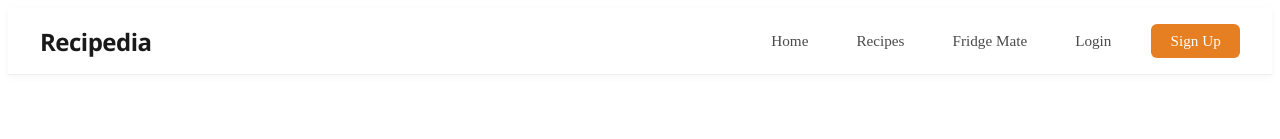
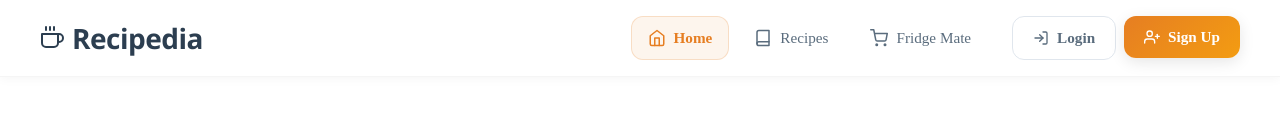
Before and after one commit to Arjun140205/Recipedia, a React (Create React App) app in the folder client/: page / in a window 1280 px wide. Shown: the top 139 px of the page. Built offline with nearby package versions, Linux system fonts and the light colour scheme.

Commit message:
style: refine Navbar appearance and responsiveness

```diff
--- a/client/src/component/Navbar.jsx
+++ b/client/src/component/Navbar.jsx
@@ -1,12 +1,27 @@
-import { Link, useNavigate } from 'react-router-dom';
+import { Link, useNavigate, useLocation } from 'react-router-dom';
 import { useEffect, useState } from 'react';
 import { toast } from 'react-toastify';
+import { motion, AnimatePresence } from 'framer-motion';
+import {
+  FiHome,
+  FiBook,
+  FiShoppingCart,
+  FiUser,
+  FiLogOut,
+  FiLogIn,
+  FiUserPlus,
+  FiMenu,
+  FiX,
+  FiCoffee
+} from 'react-icons/fi';
 
 const Navbar = () => {
   const [isAuthenticated, setIsAuthenticated] = useState(false);
   const [isMobile, setIsMobile] = useState(window.innerWidth <= 768);
   const [menuOpen, setMenuOpen] = useState(false);
+  const [isScrolled, setIsScrolled] = useState(false);
   const navigate = useNavigate();
+  const location = useLocation();
 
   useEffect(() => {
     const checkAuth = () => {
@@ -27,21 +42,56 @@ const Navbar = () => {
     return () => window.removeEventListener('resize', handleResize);
   }, []);
 
+  useEffect(() => {
+    const handleScroll = () => {
+      setIsScrolled(window.scrollY > 10);
+    };
+    window.addEventListener('scroll', handleScroll);
+    return () => window.removeEventListener('scroll', handleScroll);
+  }, []);
+
   const handleLogout = () => {
     localStorage.removeItem('token');
     setIsAuthenticated(false);
     toast.info('Successfully logged out! 👋');
     navigate('/');
+    setMenuOpen(false);
   };
 
+  const isActivePath = (path) => {
+    if (path === '/' && (location.pathname === '/' || location.pathname === '/about')) {
+      return true;
+    }
+    return location.pathname === path;
+  };
+
+  const navItems = [
+    { path: '/', label: 'Home', icon: FiHome },
+    { path: '/recipes', label: 'Recipes', icon: FiBook },
+    { path: '/fridge-mate', label: 'Fridge Mate', icon: FiShoppingCart },
+  ];
+
+  if (isAuthenticated) {
+    navItems.push({ path: '/dashboard', label: 'My Recipes', icon: FiUser });
+  }
+
   const navStyles = {
-    position: 'sticky',
+    position: 'fixed',
     top: 0,
+    left: 0,
+    right: 0,
     zIndex: 1000,
-    padding: '1rem',
-    background: '#ffffff',
-    boxShadow: '0 2px 8px rgba(0,0,0,0.04)',
-    borderBottom: '1px solid #f0f0f0',
+    padding: isScrolled ? '0.75rem 1rem' : '1rem',
+    background: isScrolled
+      ? 'rgba(255, 255, 255, 0.95)'
+      : 'rgba(255, 255, 255, 0.98)',
+    backdropFilter: 'blur(20px)',
+    WebkitBackdropFilter: 'blur(20px)',
+    boxShadow: isScrolled
+      ? '0 4px 20px rgba(0,0,0,0.08)'
+      : '0 2px 10px rgba(0,0,0,0.04)',
+    borderBottom: `1px solid ${isScrolled ? '#e0e0e0' : '#f5f5f5'}`,
+    transition: 'all 0.3s cubic-bezier(0.4, 0, 0.2, 1)',
   };
 
   const containerStyle = {
@@ -50,164 +100,339 @@ const Navbar = () => {
     display: 'flex',
     justifyContent: 'space-between',
     alignItems: 'center',
-    flexWrap: 'wrap',
+    height: '100%',
   };
 
   const logoStyle = {
-    fontSize: '1.5rem',
-    fontWeight: '600',
-    color: '#1a1a1a',
+    display: 'flex',
+    alignItems: 'center',
+    gap: '0.5rem',
+    fontSize: '1.75rem',
+    fontWeight: '700',
+    color: '#2c3e50',
     textDecoration: 'none',
     letterSpacing: '-0.5px',
     fontFamily: "'Poppins', 'Segoe UI', sans-serif",
-  };
-
-  const navLinkStyle = {
-    position: 'relative',
-    fontWeight: '500',
-    textDecoration: 'none',
-    color: '#4a4a4a',
-    padding: '0.5rem',
-    fontSize: '0.95rem',
-    transition: 'color 0.2s ease',
-  };
-
-  const buttonBase = {
-    border: 'none',
-    borderRadius: '6px',
-    padding: '0.5rem 1.2rem',
-    fontWeight: '500',
-    cursor: 'pointer',
-    fontSize: '0.95rem',
-    transition: 'background-color 0.2s ease',
-  };
-
-  const hoverIn = (e) => {
-    e.currentTarget.style.color = '#e67e22';
-  };
-
-  const hoverOut = (e) => {
-    e.currentTarget.style.color = '#4a4a4a';
-  };
-
-  const menuIconStyle = {
-    cursor: 'pointer',
-    padding: '0.5rem',
-    borderRadius: '5px',
-    border: '1px solid #ccc',
-    background: 'white',
-    fontSize: '1.25rem',
-    display: isMobile ? 'block' : 'none',
-  };
-
-  const menuStyle = {
-    display: isMobile ? (menuOpen ? 'flex' : 'none') : 'flex',
-    flexDirection: isMobile ? 'column' : 'row',
-    gap: isMobile ? '1rem' : '2rem',
-    alignItems: isMobile ? 'flex-start' : 'center',
-    paddingTop: isMobile ? '1rem' : '0',
     transition: 'all 0.3s ease',
   };
 
+  const navLinkStyle = (isActive) => ({
+    display: 'flex',
+    alignItems: 'center',
+    gap: '0.5rem',
+    fontWeight: isActive ? '600' : '500',
+    textDecoration: 'none',
+    color: isActive ? '#e67e22' : '#5a6c7d',
+    padding: '0.75rem 1rem',
+    borderRadius: '12px',
+    fontSize: '0.95rem',
+    transition: 'all 0.3s cubic-bezier(0.4, 0, 0.2, 1)',
+    position: 'relative',
+    background: isActive ? 'rgba(230, 126, 34, 0.08)' : 'transparent',
+    border: isActive ? '1px solid rgba(230, 126, 34, 0.2)' : '1px solid transparent',
+  });
+
+  const buttonStyle = (variant = 'primary') => ({
+    display: 'flex',
+    alignItems: 'center',
+    gap: '0.5rem',
+    borderRadius: '12px',
+    padding: '0.75rem 1.25rem',
+    fontWeight: '600',
+    cursor: 'pointer',
+    fontSize: '0.95rem',
+    textDecoration: 'none',
+    transition: 'all 0.3s cubic-bezier(0.4, 0, 0.2, 1)',
+    background: variant === 'primary'
+      ? 'linear-gradient(135deg, #e67e22 0%, #f39c12 100%)'
+      : variant === 'danger'
+      ? 'linear-gradient(135deg, #e74c3c 0%, #c0392b 100%)'
+      : 'transparent',
+    color: variant === 'ghost' ? '#5a6c7d' : '#fff',
+    border: variant === 'ghost' ? '1px solid #e0e6ed' : 'none',
+    boxShadow: variant !== 'ghost' ? '0 4px 15px rgba(0,0,0,0.1)' : 'none',
+  });
+
+  const mobileMenuStyle = {
+    position: 'fixed',
+    top: '0',
+    left: '0',
+    right: '0',
+    bottom: '0',
+    background: 'rgba(255, 255, 255, 0.98)',
+    backdropFilter: 'blur(20px)',
+    WebkitBackdropFilter: 'blur(20px)',
+    display: 'flex',
+    flexDirection: 'column',
+    alignItems: 'center',
+    justifyContent: 'center',
+    gap: '2rem',
+    zIndex: 999,
+  };
+
+  const desktopMenuStyle = {
+    display: 'flex',
+    alignItems: 'center',
+    gap: '0.5rem',
+  };
+
   return (
-    <nav style={navStyles}>
+    <>
+      <motion.nav
+        style={navStyles}
+        initial={{ y: -100 }}
+        animate={{ y: 0 }}
+        transition={{ duration: 0.6, ease: "easeOut" }}
+      >
         <div style={containerStyle}>
+          <motion.div
+            whileHover={{ scale: 1.05 }}
+            whileTap={{ scale: 0.95 }}
+          >
             <Link
               to="/"
               style={logoStyle}
-          onMouseOver={(e) => (e.currentTarget.style.color = '#f39c12')}
-          onMouseOut={(e) => (e.currentTarget.style.color = '#e67e22')}
+              onMouseOver={(e) => (e.currentTarget.style.color = '#e67e22')}
+              onMouseOut={(e) => (e.currentTarget.style.color = '#2c3e50')}
             >
+              <FiCoffee size={24} />
               Recipedia
             </Link>
+          </motion.div>
 
-        <div
-          style={menuIconStyle}
-          onClick={() => setMenuOpen((prev) => !prev)}
+          {/* Mobile Menu Button */}
+          {isMobile && (
+            <motion.button
+              style={{
+                background: 'none',
+                border: 'none',
+                cursor: 'pointer',
+                padding: '0.5rem',
+                borderRadius: '8px',
+                display: 'flex',
+                alignItems: 'center',
+                justifyContent: 'center',
+                color: '#5a6c7d',
+                fontSize: '1.5rem',
+                zIndex: 1001,
+              }}
+              onClick={() => setMenuOpen(!menuOpen)}
+              whileTap={{ scale: 0.95 }}
             >
-          ☰
+              {menuOpen ? <FiX /> : <FiMenu />}
+            </motion.button>
+          )}
+
+          {/* Desktop Menu */}
+          {!isMobile && (
+            <div style={desktopMenuStyle}>
+              {navItems.map((item, index) => (
+                <motion.div
+                  key={item.path}
+                  initial={{ opacity: 0, y: -20 }}
+                  animate={{ opacity: 1, y: 0 }}
+                  transition={{ delay: index * 0.1 }}
+                  whileHover={{ y: -2 }}
+                >
+                  <Link
+                    to={item.path}
+                    style={navLinkStyle(isActivePath(item.path))}
+                    onMouseOver={(e) => {
+                      if (!isActivePath(item.path)) {
+                        e.currentTarget.style.background = 'rgba(230, 126, 34, 0.05)';
+                        e.currentTarget.style.color = '#e67e22';
+                      }
+                    }}
+                    onMouseOut={(e) => {
+                      if (!isActivePath(item.path)) {
+                        e.currentTarget.style.background = 'transparent';
+                        e.currentTarget.style.color = '#5a6c7d';
+                      }
+                    }}
+                  >
+                    <item.icon size={18} />
+                    {item.label}
+                  </Link>
+                </motion.div>
+              ))}
+
+              {/* Auth Buttons */}
+              <div style={{ display: 'flex', gap: '0.5rem', marginLeft: '1rem' }}>
+                {isAuthenticated ? (
+                  <motion.button
+                    style={buttonStyle('danger')}
+                    onClick={handleLogout}
+                    whileHover={{
+                      scale: 1.05,
+                      boxShadow: '0 6px 20px rgba(231, 76, 60, 0.3)'
+                    }}
+                    whileTap={{ scale: 0.95 }}
+                    onMouseOver={(e) => {
+                      e.currentTarget.style.background = 'linear-gradient(135deg, #c0392b 0%, #a93226 100%)';
+                    }}
+                    onMouseOut={(e) => {
+                      e.currentTarget.style.background = 'linear-gradient(135deg, #e74c3c 0%, #c0392b 100%)';
+                    }}
+                  >
+                    <FiLogOut size={16} />
+                    Logout
+                  </motion.button>
+                ) : (
+                  <>
+                    <motion.div
+                      whileHover={{ scale: 1.05 }}
+                      whileTap={{ scale: 0.95 }}
+                    >
+                      <Link
+                        to="/login"
+                        style={buttonStyle('ghost')}
+                        onMouseOver={(e) => {
+                          e.currentTarget.style.background = 'rgba(90, 108, 125, 0.05)';
+                          e.currentTarget.style.color = '#2c3e50';
+                        }}
+                        onMouseOut={(e) => {
+                          e.currentTarget.style.background = 'transparent';
+                          e.currentTarget.style.color = '#5a6c7d';
+                        }}
+                      >
+                        <FiLogIn size={16} />
+                        Login
+                      </Link>
+                    </motion.div>
+                    <motion.div
+                      whileHover={{
+                        scale: 1.05,
+                        boxShadow: '0 6px 20px rgba(230, 126, 34, 0.3)'
+                      }}
+                      whileTap={{ scale: 0.95 }}
+                    >
+                      <Link
+                        to="/signup"
+                        style={buttonStyle('primary')}
+                        onMouseOver={(e) => {
+                          e.currentTarget.style.background = 'linear-gradient(135deg, #f39c12 0%, #e67e22 100%)';
+                        }}
+                        onMouseOut={(e) => {
+                          e.currentTarget.style.background = 'linear-gradient(135deg, #e67e22 0%, #f39c12 100%)';
+                        }}
+                      >
+                        <FiUserPlus size={16} />
+                        Sign Up
+                      </Link>
+                    </motion.div>
+                  </>
+                )}
               </div>
+            </div>
+          )}
+        </div>
+      </motion.nav>
 
-        <div style={menuStyle}>
+      {/* Mobile Menu Overlay */}
+      <AnimatePresence>
+        {isMobile && menuOpen && (
+          <motion.div
+            style={mobileMenuStyle}
+            initial={{ opacity: 0 }}
+            animate={{ opacity: 1 }}
+            exit={{ opacity: 0 }}
+            transition={{ duration: 0.3 }}
+          >
+            <motion.div
+              style={{
+                display: 'flex',
+                flexDirection: 'column',
+                alignItems: 'center',
+                gap: '2rem',
+                paddingTop: '4rem',
+              }}
+              initial={{ y: 50, opacity: 0 }}
+              animate={{ y: 0, opacity: 1 }}
+              transition={{ delay: 0.1 }}
+            >
+              {navItems.map((item, index) => (
+                <motion.div
+                  key={item.path}
+                  initial={{ opacity: 0, x: -50 }}
+                  animate={{ opacity: 1, x: 0 }}
+                  transition={{ delay: index * 0.1 + 0.2 }}
+                >
                   <Link
-            to="/"
-            style={navLinkStyle}
-            onMouseOver={hoverIn}
-            onMouseOut={hoverOut}
+                    to={item.path}
+                    style={{
+                      ...navLinkStyle(isActivePath(item.path)),
+                      fontSize: '1.2rem',
+                      padding: '1rem 2rem',
+                    }}
+                    onClick={() => setMenuOpen(false)}
                   >
-            Home
+                    <item.icon size={20} />
+                    {item.label}
                   </Link>
+                </motion.div>
+              ))}
 
-          <Link
-            to="/recipes"
-            style={navLinkStyle}
-            onMouseOver={hoverIn}
-            onMouseOut={hoverOut}
+              <motion.div
+                style={{
+                  display: 'flex',
+                  flexDirection: 'column',
+                  gap: '1rem',
+                  alignItems: 'center',
+                  marginTop: '2rem',
+                }}
+                initial={{ opacity: 0, y: 30 }}
+                animate={{ opacity: 1, y: 0 }}
+                transition={{ delay: 0.5 }}
               >
-            Recipes
-          </Link>
-
-          <Link
-            to="/fridge-mate"
-            style={navLinkStyle}
-            onMouseOver={hoverIn}
-            onMouseOut={hoverOut}
+                {isAuthenticated ? (
+                  <button
+                    style={{
+                      ...buttonStyle('danger'),
+                      fontSize: '1.1rem',
+                      padding: '1rem 2rem',
+                    }}
+                    onClick={handleLogout}
                   >
-            Fridge Mate
-          </Link>
-
-          {isAuthenticated ? (
-            <>
-              <Link
-                to="/dashboard"
-                style={navLinkStyle}
-                onMouseOver={hoverIn}
-                onMouseOut={hoverOut}
-              >
-                My Recipes
-              </Link>
-              <button
-                onClick={handleLogout}
-                style={{
-                  ...buttonBase,
-                  backgroundColor: '#ff4757',
-                  color: '#fff',
-                }}
-                onMouseOver={(e) => e.currentTarget.style.backgroundColor = '#ff6b81'}
-                onMouseOut={(e) => e.currentTarget.style.backgroundColor = '#ff4757'}
-              >
+                    <FiLogOut size={18} />
                     Logout
                   </button>
-            </>
                 ) : (
                   <>
                     <Link
                       to="/login"
-                style={navLinkStyle}
-                onMouseOver={hoverIn}
-                onMouseOut={hoverOut}
+                      style={{
+                        ...buttonStyle('ghost'),
+                        fontSize: '1.1rem',
+                        padding: '1rem 2rem',
+                      }}
+                      onClick={() => setMenuOpen(false)}
                     >
+                      <FiLogIn size={18} />
                       Login
                     </Link>
                     <Link
                       to="/signup"
                       style={{
-                  ...buttonBase,
-                  backgroundColor: '#e67e22',
-                  color: '#fff',
-                  textDecoration: 'none',
-                  display: 'inline-block',
+                        ...buttonStyle('primary'),
+                        fontSize: '1.1rem',
+                        padding: '1rem 2rem',
                       }}
-                onMouseOver={(e) => e.currentTarget.style.backgroundColor = '#f39c12'}
-                onMouseOut={(e) => e.currentTarget.style.backgroundColor = '#e67e22'}
+                      onClick={() => setMenuOpen(false)}
                     >
+                      <FiUserPlus size={18} />
                       Sign Up
                     </Link>
                   </>
                 )}
-        </div>
-      </div>
-    </nav>
+              </motion.div>
+            </motion.div>
+          </motion.div>
+        )}
+      </AnimatePresence>
+
+      {/* Spacer to prevent content from hiding behind fixed navbar */}
+      <div style={{ height: isScrolled ? '70px' : '80px' }} />
+    </>
   );
 };
 
```
Lines whose indentation alone changed are shown as unchanged.
